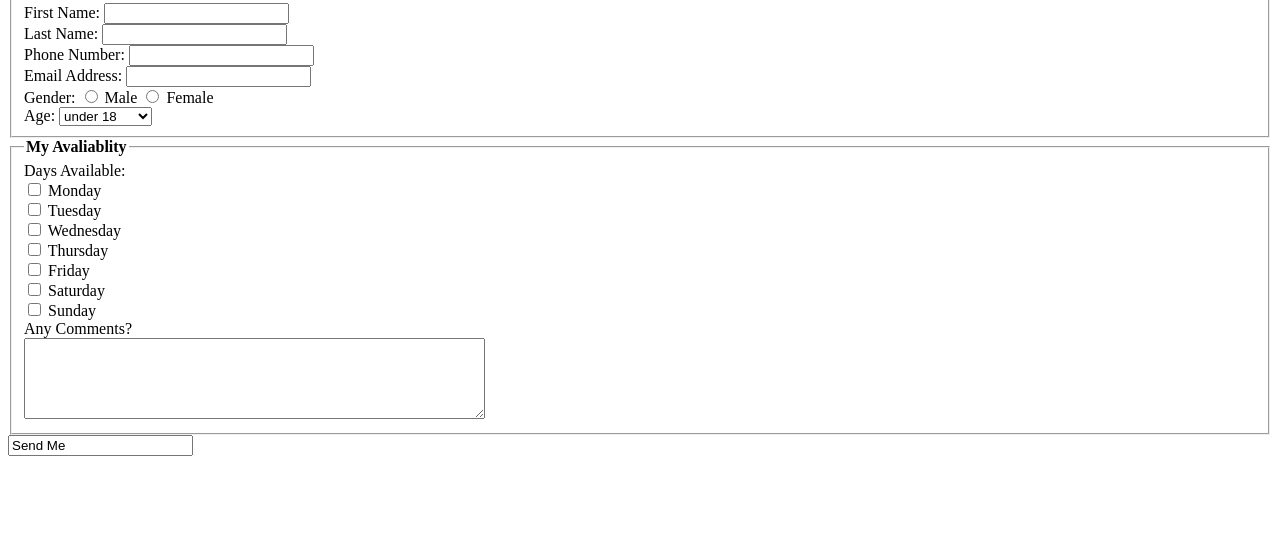
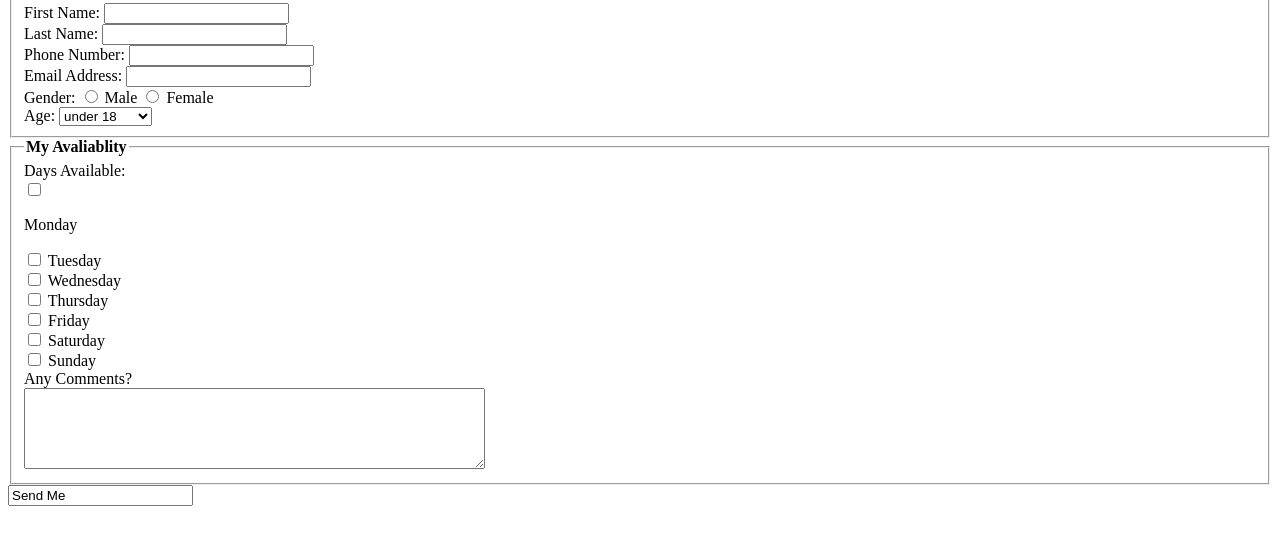
Before and after one commit to chuynh2/Lab4, a plain HTML site: page index.html in a window 1280 px wide. Shown: the part 100-644 px from the top of the page. Drawn offline with Linux system fonts and the light colour scheme.

Commit message:
change label for Monday

```diff
--- a/index.html
+++ b/index.html
@@ -59,7 +59,7 @@
 				<div>
 					<label>
 						<input type = "checkbox" name = "available_field[]" value = "Monday">
-						<label> Monday </label>
+						<p> Monday </p>
 					</label>
 				</div>
 				<div>
```
